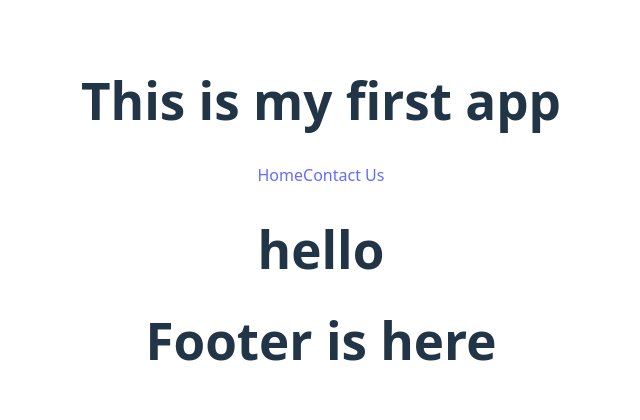
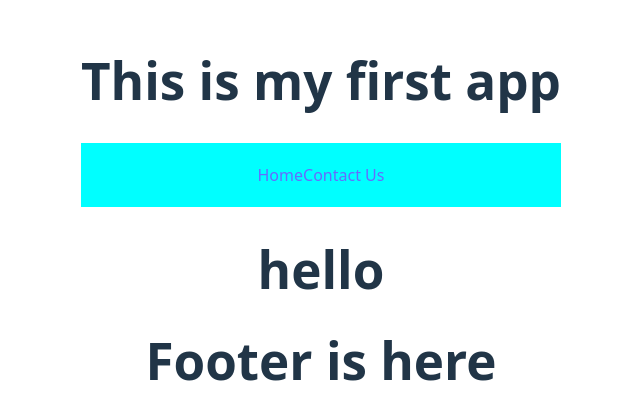
Before and after one commit to MahanSinghRajput/WebDev, a React (Vite) app in the folder day2/: page / in a window 1280 px wide. Shown: the part 180-600 px from the top of the page, without its empty margins (319-959 px from the left). Built offline with nearby package versions, Linux system fonts and the light colour scheme.

Commit message:
css added for header

```diff
--- a/day2/src/components/Header.css
+++ b/day2/src/components/Header.css
@@ -0,0 +1,6 @@
+.navigation{
+    background-color: cyan;
+    padding: 20px;
+    color: white;
+    text-align: center;
+}
--- a/day2/src/components/Header.jsx
+++ b/day2/src/components/Header.jsx
@@ -1,8 +1,9 @@
+import './Header.css'
 export default function Header(){
     return(
         <>
         <h1> This is my first app</h1>
-        <nav>
+        <nav className = "navigation">
             <a href = "#">Home</a>
             <a href = "#">Contact Us</a>
         </nav>
```
